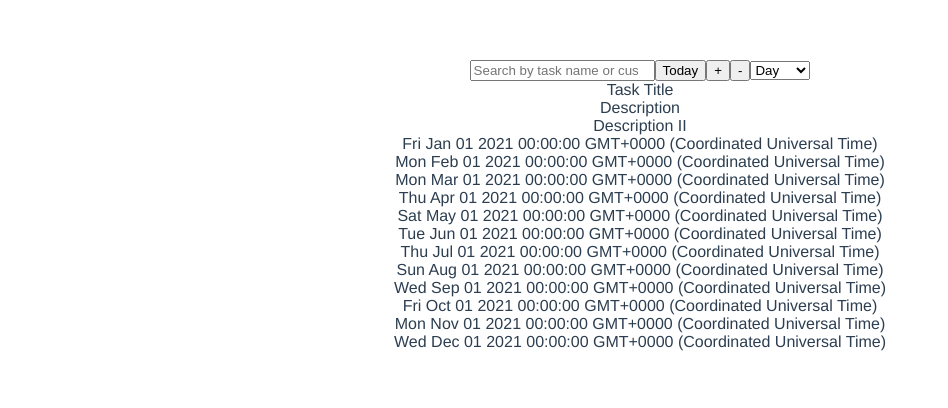
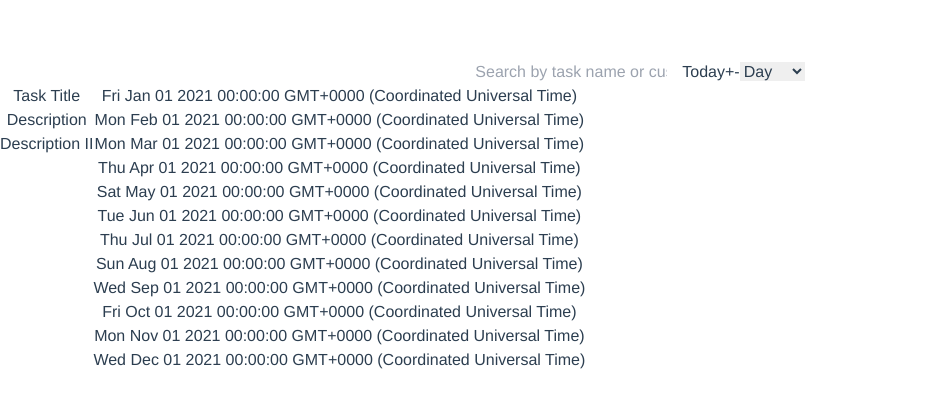
Before and after one commit to jesusantguerrero/vue-temporal-components, a Vue app: page / in a window 1280 px wide. Shown: the top 408 px of the page, without its empty margins (0-948 px from the left). Built offline with nearby package versions, Linux system fonts and the light colour scheme.

Commit message:
Add tailwind

```diff
--- a/package.json
+++ b/package.json
@@ -14,6 +14,7 @@
     "vue": "^3.0.0"
   },
   "devDependencies": {
+    "@tailwindcss/postcss7-compat": "^2.1.2",
     "@vue/cli-plugin-babel": "~4.5.0",
     "@vue/cli-plugin-eslint": "~4.5.0",
     "@vue/cli-plugin-unit-jest": "~4.5.0",
@@ -21,13 +22,16 @@
     "@vue/compiler-sfc": "^3.0.0",
     "@vue/eslint-config-prettier": "^6.0.0",
     "@vue/test-utils": "^2.0.0-0",
+    "autoprefixer": "^9.8.6",
     "babel-eslint": "^10.1.0",
     "eslint": "^6.7.2",
     "eslint-plugin-prettier": "^3.3.1",
     "eslint-plugin-vue": "^7.0.0",
+    "postcss": "^7.0.35",
     "prettier": "^2.2.1",
     "sass": "^1.26.5",
     "sass-loader": "^8.0.2",
+    "tailwindcss": "npm:@tailwindcss/postcss7-compat@^2.1.2",
     "typescript": "~3.9.3",
     "vue-jest": "^5.0.0-0"
   }
--- /dev/null
+++ b/postcss.config.js
@@ -0,0 +1,6 @@
+module.exports = {
+  plugins: {
+    tailwindcss: {},
+    autoprefixer: {},
+  },
+}
--- /dev/null
+++ b/src/assets/main.scss
@@ -0,0 +1,3 @@
+@tailwind base;
+@tailwind components;
+@tailwind utilities;
--- a/src/components/GantVue.vue
+++ b/src/components/GantVue.vue
@@ -14,7 +14,7 @@
         <option value="">Month</option>
       </select>
     </div>
-    <div class="custom-table">
+    <div class="custom-table flex">
       <div class="task-column">
         <div class="task-col__header">Task Title</div>
         <div class="task-col__cell" v-for="task in tasks" :key="task.id">
@@ -31,8 +31,7 @@
 </template>
 
 <script>
-import { eachMonthOfInterval, startOfYear } from "date-fns"
-import endOfYear from 'date-fns/endOfYear';
+import { eachMonthOfInterval, startOfYear, endOfYear } from "date-fns"
 export default {
   name: "GantVue",
   props: {
--- a/src/main.js
+++ b/src/main.js
@@ -1,4 +1,5 @@
 import { createApp } from "vue";
 import App from "./App.vue";
+import "./assets/main.scss"
 
 createApp(App).mount("#app");
--- /dev/null
+++ b/tailwind.config.js
@@ -0,0 +1,13 @@
+module.exports = {
+  purge: [
+    './public/**/*.html',
+    './src/**/*.vue',],
+  darkMode: false, // or 'media' or 'class'
+  theme: {
+    extend: {},
+  },
+  variants: {
+    extend: {},
+  },
+  plugins: [],
+}
--- /dev/null
+++ b/vue.config.js
@@ -0,0 +1,3 @@
+module.exports = {
+
+};
```
Also changed, not shown: 1 other file (tests, documents, lock files or other folders).
